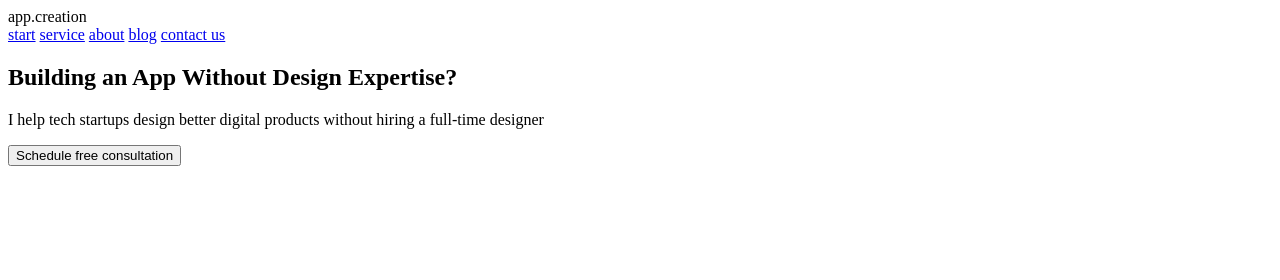
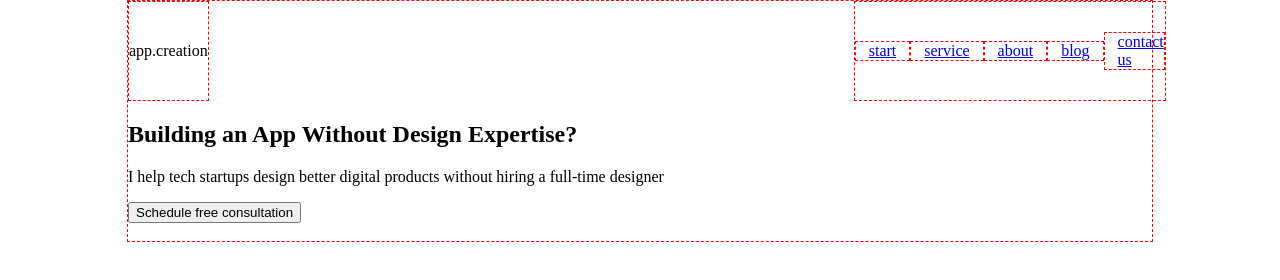
Before and after one commit to WebHeroSchool/MMproject, a plain HTML site: page index.html in a window 1280 px wide. Drawn offline with Linux system fonts and the light colour scheme.

Commit message:
Стилизация

```diff
--- a/index.html
+++ b/index.html
@@ -7,6 +7,7 @@
   <link href="https://fonts.googleapis.com/css2?family=Roboto:wght@300&display=swap" rel="stylesheet">
 </head>
 <body>
+  <div class="wrapper">
   <header class="header">
     <div class="logo">app.creation</div>
     <nav class="menu">
@@ -27,5 +28,6 @@
       <img class="image-content__image" alt="">
     </div>
   </section>
+</div>
 </body>
 </html>
--- a/styles.css
+++ b/styles.css
@@ -1,3 +1,34 @@
 .title {
 font-family:'Roboto';
 }
+.header {
+display: flex;
+justify-content: space-between;
+}
+body {
+  margin: 0px;
+}
+.wrapper {
+  margin: auto;
+  width: 80%;
+  border: dashed 1px red;
+}
+.logo,.menu {
+display:inline-block;
+border:dashed 1px red;
+}
+.logo {
+margin-right: 63%;
+padding: 40px 0;
+}
+.menu {
+display:flex;
+align-items: center;
+}
+.menu__item {
+padding: 0 13px;
+border: dashed 1px red;
+}
+.menu__item:last-child {
+padding-right:0;
+}
```
